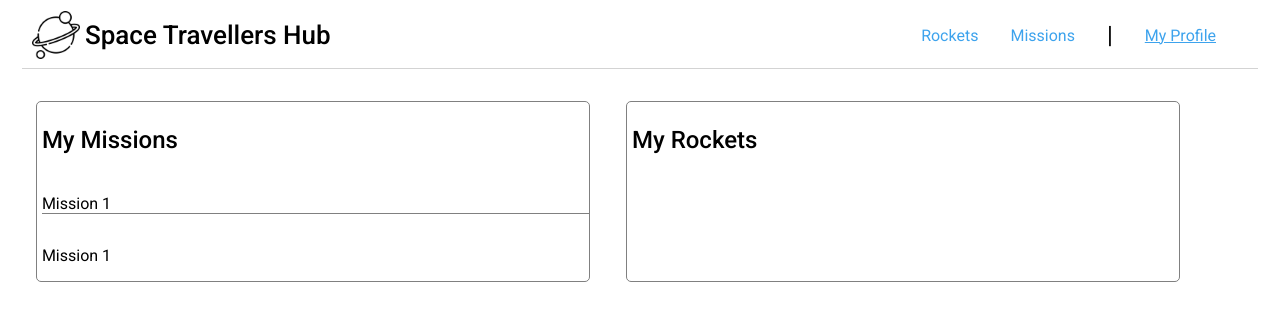
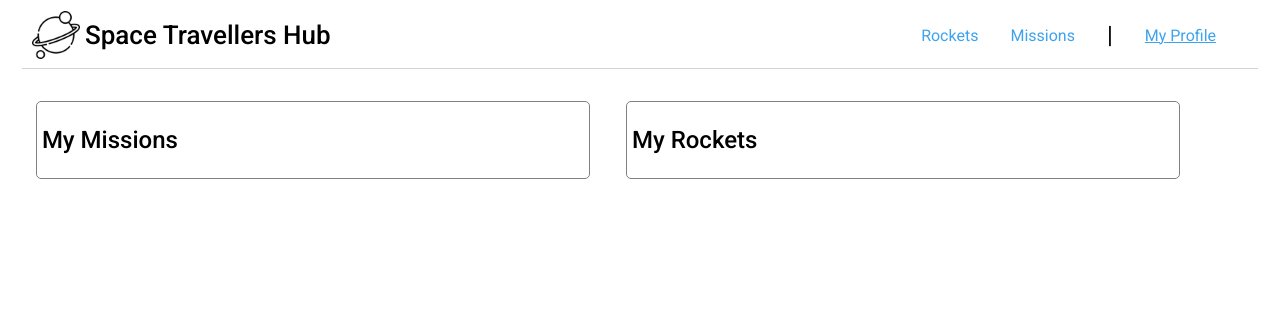
Before and after one commit to fickryiman/space-travellers-hub, a React (Create React App) app: page /profile in a window 1280 px wide. Shown: the top 320 px of the page. Built offline with nearby package versions, Linux system fonts and the light colour scheme.

Commit message:
display joined mission on myprofile page
Render a list of all reserved rockets (use filter()) on the "My profile" page.

```diff
--- a/src/components/Profile.js
+++ b/src/components/Profile.js
@@ -4,13 +4,17 @@ import css from './Profile.module.css';
 const Profile = () => {
   const rockets = useSelector((state) => state.rockets.allRockets);
   const reserved = rockets.filter((rocket) => rocket.reserved === true);
+
+  const missions = useSelector((state) => state.missions.missions);
+  const joined = missions.filter((mission) => mission.reserved);
   return (
     <>
       <div className={css.container}>
         <div className={css.missions}>
           <p className={css.heading}>My Missions</p>
-          <p className={css.elem}>Mission 1</p>
-          <p className={css.elem}>Mission 1</p>
+          { joined.map((mission) => (
+            <p className={css.elem} key={mission.id}>{mission.name}</p>
+          ))}
         </div>
         <div className={css.rocketsCont}>
           <p className={css.heading}>My Rockets</p>
```
